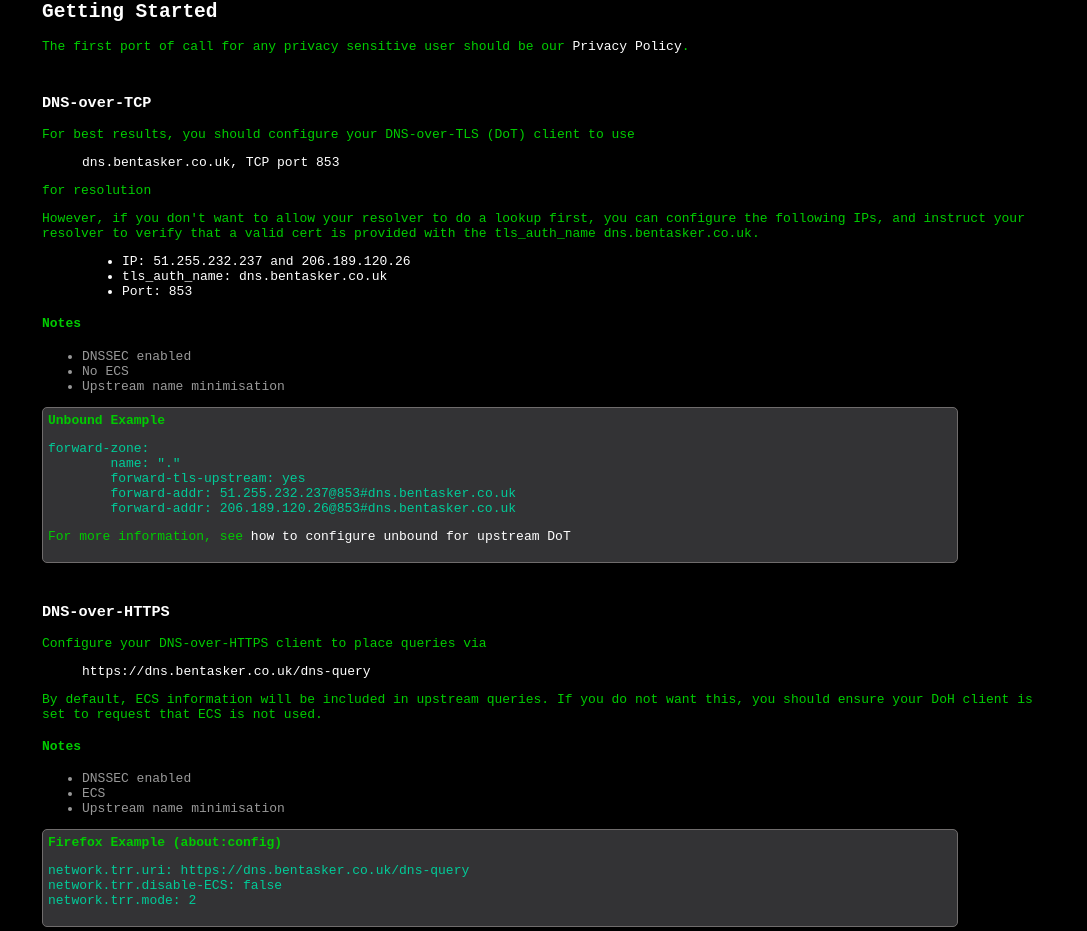
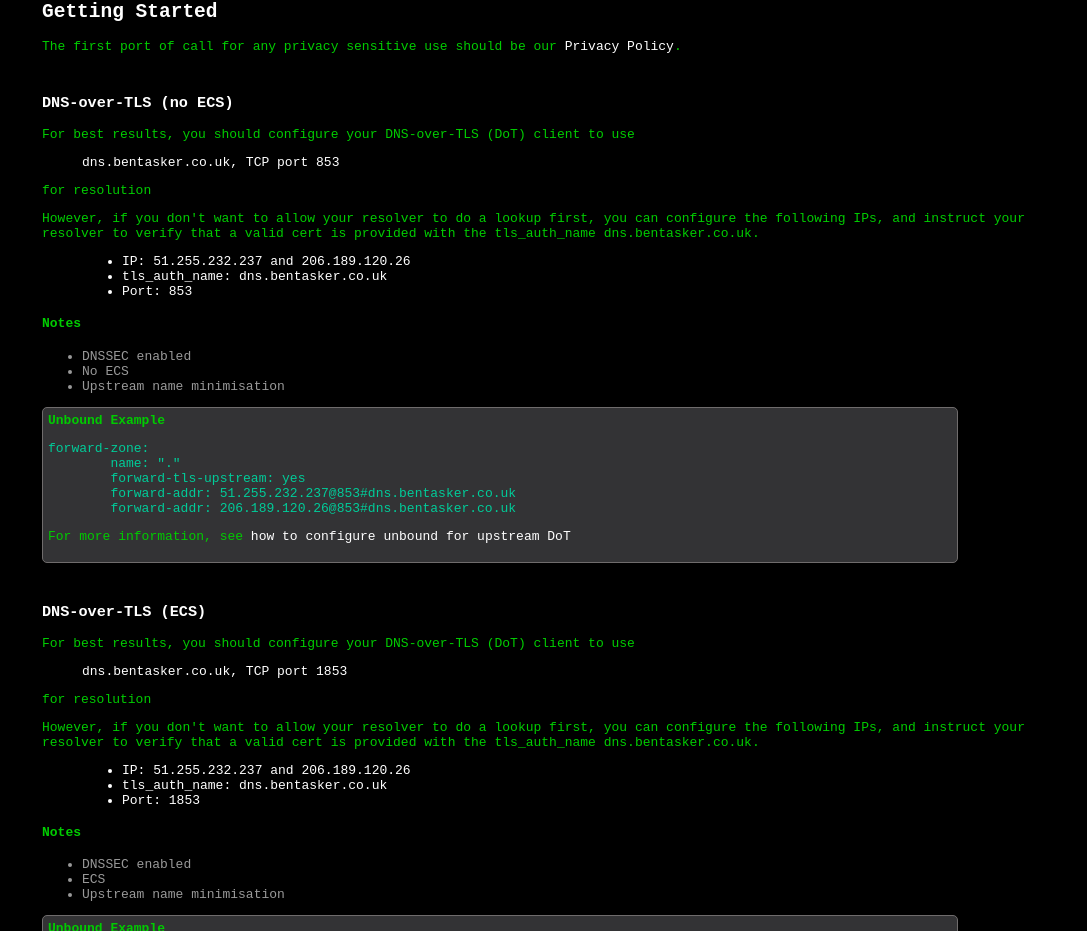
Before and after one commit to bentasker/dns.bentasker.co.uk, a plain HTML site: page output/setup.html in a window 1280 px wide. Shown: the part 176-1107 px from the top of the page, without its empty margins (96-1183 px from the left). Drawn offline with Linux system fonts and the light colour scheme; no server answers.

Commit message:
DNS-3 Add DoT with ECS config settings

```diff
--- a/output/setup.html
+++ b/output/setup.html
@@ -62,10 +62,13 @@
 <div id="serviceinuse"></div>
 	<h2>Getting Started</h2>
 
-	<p>The first port of call for any privacy sensitive user should be our <a href="privacypolicy.html">Privacy Policy</a>.</p>
+	<p>The first port of call for any privacy sensitive use should be our <a href="privacypolicy.html">Privacy Policy</a>.</p>
 
+
+
+<!-- DNS-over-TLS section -->
 	<a name="DoT"></a>
-	<h3>DNS-over-TCP</h3>
+	<h3>DNS-over-TLS (no ECS)</h3>
 
 	<p>For best results, you should configure your DNS-over-TLS (DoT) client to use</p>
 	<div id="dotaddress">dns.bentasker.co.uk, TCP port 853</div>
@@ -106,6 +109,50 @@
 	</div>
 
 
+<!-- DNS-over-TLS with ECS section -->
+	<a name="DoT-ECS"></a>
+	<h3>DNS-over-TLS (ECS)</h3>
+
+	<p>For best results, you should configure your DNS-over-TLS (DoT) client to use</p>
+	<div id="dotaddress">dns.bentasker.co.uk, TCP port 1853</div>
+	<p>for resolution</p>
+	<p>However, if you don't want to allow your resolver to do a lookup first, you can configure the following IPs, and instruct your resolver to verify that a valid cert is provided with the tls_auth_name dns.bentasker.co.uk.</p>
+	<div id="iprecs">
+            <ul>
+                <li>IP: <span id="recommendedip3">51.255.232.237</span><span id="recommendedipsuffix"></span> and <span id="hardcodedip">206.189.120.26</span></li>
+                <li>tls_auth_name: dns.bentasker.co.uk</li>
+                <li>Port: 1853</li>
+            </ul>
+	</div>
+
+	<script type="text/javascript">fetchPage('https://dns.bentasker.co.uk/recommend-ip',updateRecommendedIP,function(){})</script>
+
+
+	<h4>Notes</h4>
+	<div class="featuresblock">
+            <ul>
+                <li>DNSSEC enabled</li>
+                <li>ECS</li>
+                <li>Upstream name minimisation</li>
+            </ul>
+	</div>
+
+	<p>
+	<div class="exampleblock">
+	<b>Unbound Example</b>
+<pre><code class="unbound">forward-zone:
+        name: "."
+        forward-tls-upstream: yes
+        forward-addr: <span id="recommendedip4">51.255.232.237</span>@1853#dns.bentasker.co.uk
+        forward-addr: 206.189.120.26@1853#dns.bentasker.co.uk</code></pre>
+	</p>
+
+
+	<p>For more information, see <a href="https://www.bentasker.co.uk/documentation/linux/470-building-a-dns-over-tls-server#unboundupstreamDoT">how to configure unbound for upstream DoT</a></p>
+	</div>
+
+
+<!-- DNS-over-HTTPS section -->
 	<a name="DoH"></a>
 	<h3>DNS-over-HTTPS</h3>
 
--- a/output/static/static.js
+++ b/output/static/static.js
@@ -6,6 +6,8 @@ function updateRecommendedIP(json){
         if (h != j[0]){
             document.getElementById('recommendedip').innerHTML = j[0];
             document.getElementById('recommendedip2').innerHTML = j[0];
+            document.getElementById('recommendedip3').innerHTML = j[0];
+            document.getElementById('recommendedip4').innerHTML = j[0];
 
             document.getElementById('recommendedipsuffix').innerHTML = " (based upon your current location)";
 
```
